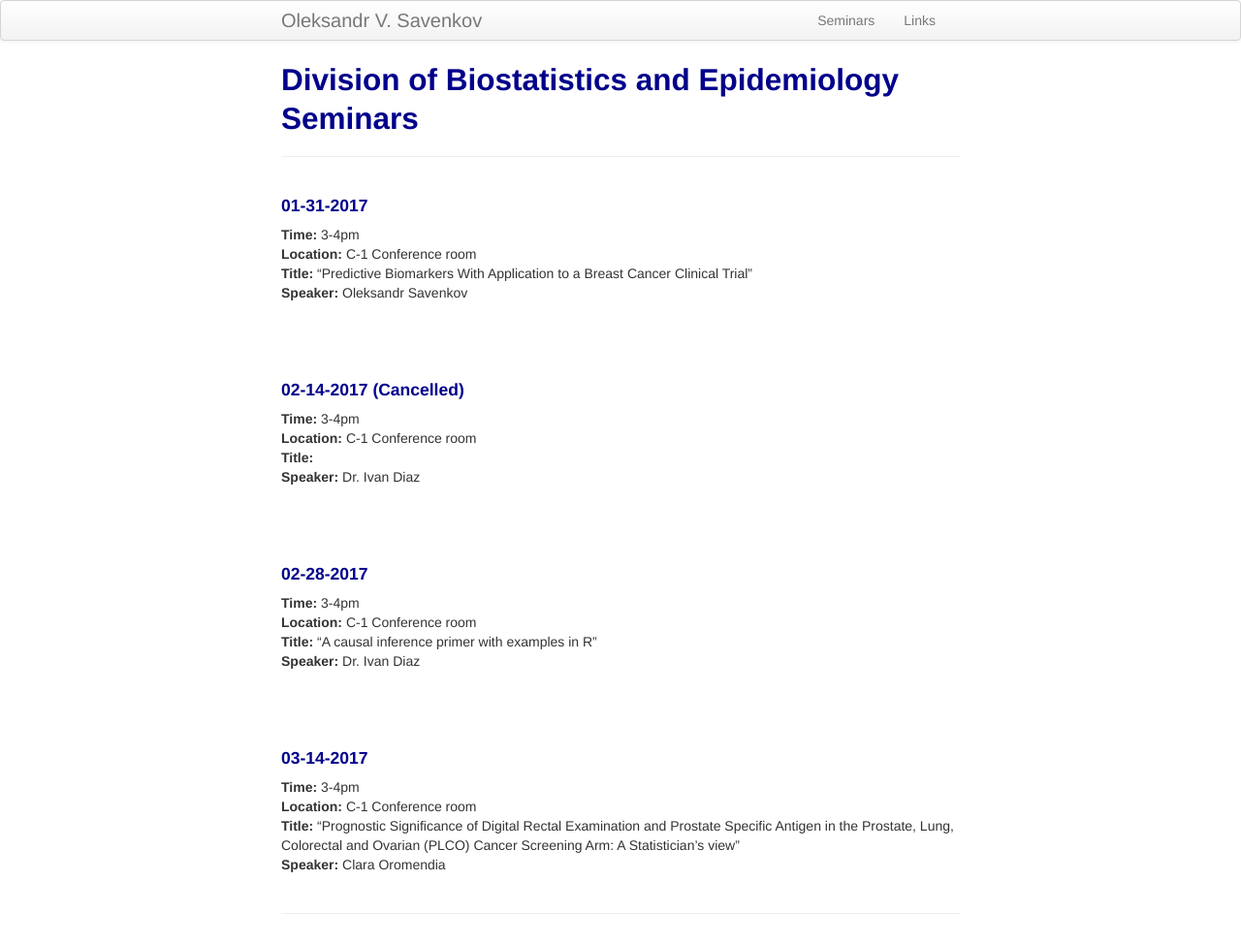
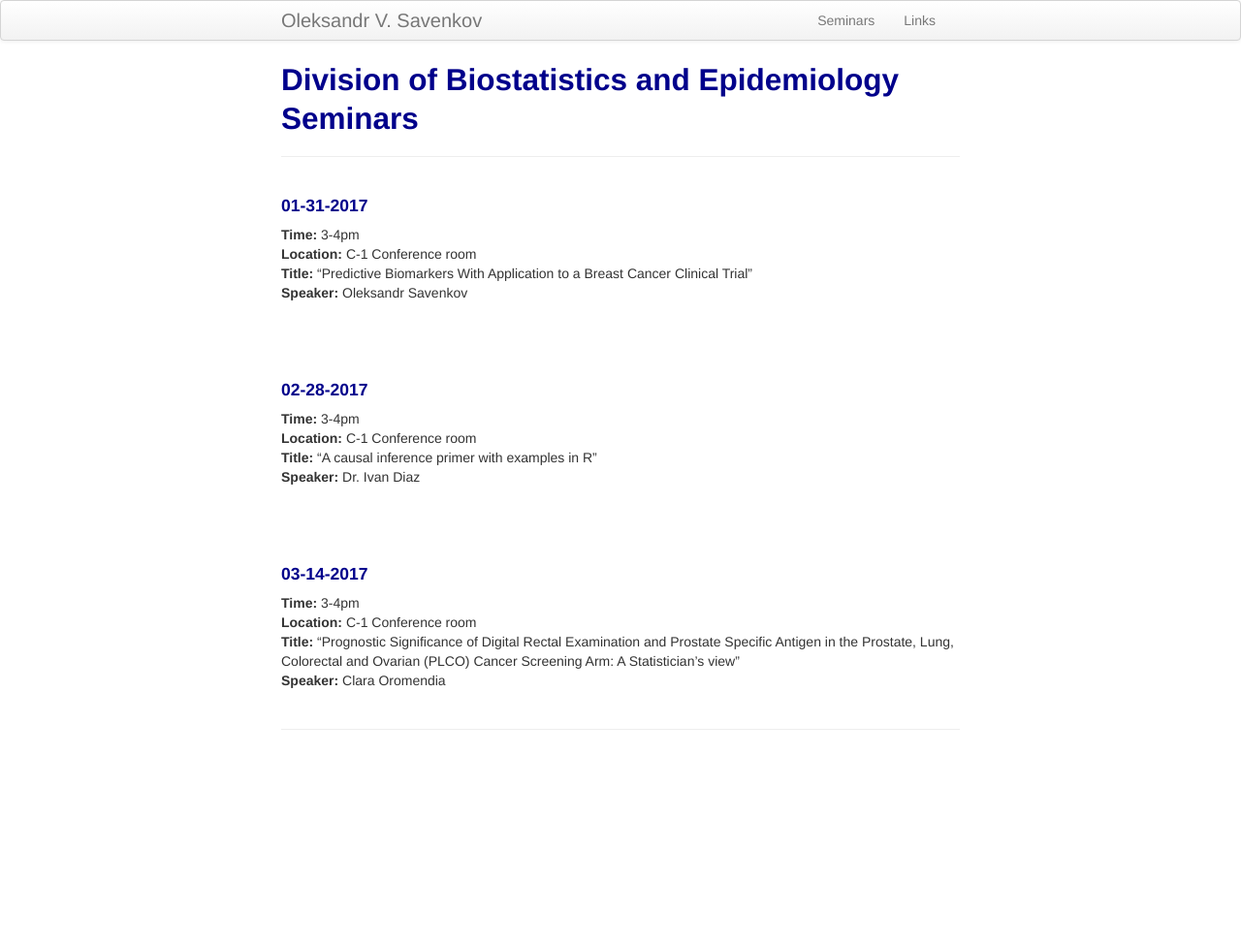
Before and after one commit to ovsavenkov/ovsavenkov.github.io, a Jekyll site: the page built from seminars.md, in a window 1280 px wide. Shown: the whole page at 97% size. Built offline with Jekyll 4.4.1, drawn with Linux system fonts in a browser that asks for light colours; after the commit the page ends 900 px from its top, so only the background shows below that.

Commit message:
remove seminar

```diff
--- a/seminars.md
+++ b/seminars.md
@@ -9,15 +9,6 @@ description: Division of Biostatistics and Epidemiology Seminars
 **Title:** "Predictive Biomarkers With Application to a Breast Cancer Clinical Trial" \\
 **Speaker:** Oleksandr Savenkov
 
-<br>
-<br>
-<br>
-
-#### 02-14-2017 (Cancelled)
-**Time:** 3-4pm \\
-**Location:** C-1 Conference room \\
-**Title:** \\
-**Speaker:** Dr. Ivan Diaz
 
 <br>
 <br>
```
